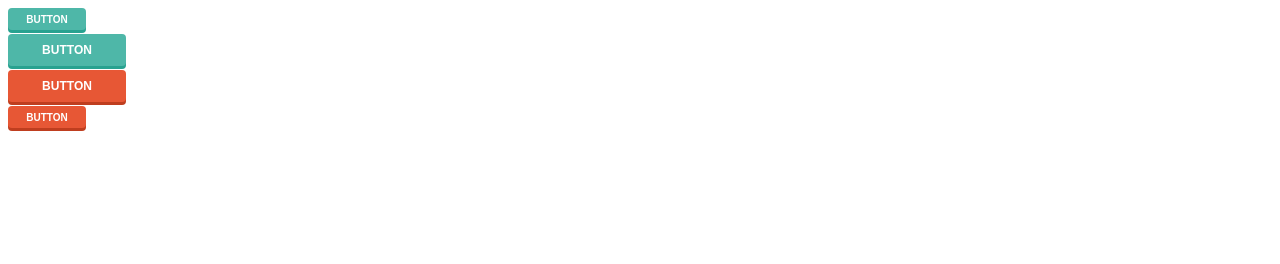
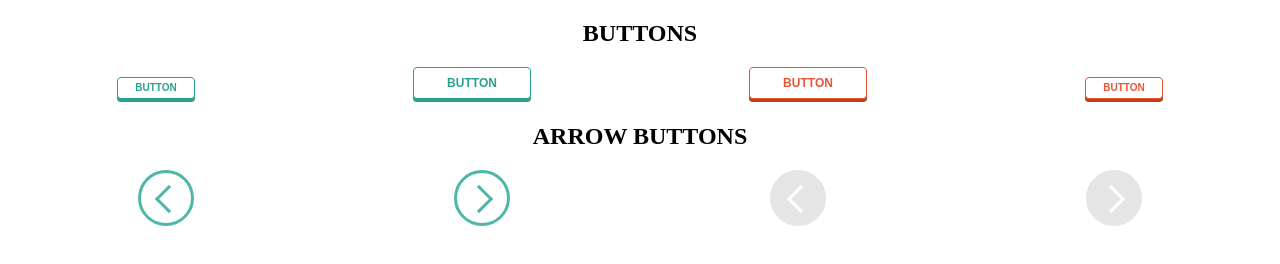
Before and after one commit to mojojoss/second_layout, a website: page index.html in a window 1280 px wide. Drawn offline with Linux system fonts and the light colour scheme.

Commit message:
add_arrow_buttons

```diff
--- a/index.html
+++ b/index.html
@@ -8,10 +8,28 @@
 </head>
 
 <body>
-	<button class="__button _button_color-aqua">BUTTON</button>
-	<button class="__button _button_color-aqua _button_size-big">BUTTON</button>
-	<button class="__button _button_color-red _button_size-big">BUTTON</button>
-	<button class="__button _button_color-red">BUTTON</button>
+	<h2 style="text-align: center">BUTTONS</h2>
+	<div id="buttons" style="display: flex; justify-content: space-around; align-items: flex-end;">
+		<button class="__button _button_color-aqua">BUTTON</button>
+		<button class="__button _button_color-aqua _button_size-big ripp">BUTTON</button>
+		<button class="__button _button_color-red _button_size-big">BUTTON</button>
+		<button class="__button _button_color-red">BUTTON</button>
+	</div>
+	<h2 style="text-align: center">ARROW BUTTONS</h2>
+	<div id="arrow buttons" style="display: flex; justify-content: space-around; align-items: flex-end;">
+		<a href="#">
+      <span class="_arrow-button_left"></span>
+    </a>
+		<a href="#">
+      <span class="_arrow-button_right"></span>
+    </a>
+		<a href="#">
+      <span class="_arrow-button_left-disabled"></span>
+    </a>
+		<a href="#">
+      <span class="_arrow-button_right-disabled"></span>
+    </a>
+	</div>
 
 
 
--- /dev/null
+++ b/main/__arrow-button/_arrow-button_left-disabled.css
@@ -0,0 +1,21 @@
+._arrow-button_left-disabled {
+	display: inline-block;
+	width: 50px;
+	height: 50px;
+	border: 3px solid rgb(229, 229, 229);
+	border-radius: 50%;
+	background-color: rgb(229, 229, 229);
+	border-color: rgb(229, 229, 229);
+}
+
+._arrow-button_left-disabled::after {
+	content: '';
+	display: inline-block;
+	margin-top: 16px;
+	margin-left: 18px;
+	width: 17px;
+	height: 17px;
+	border-top: 3px solid white;
+	border-right: 3px solid white;
+	transform: rotate(-135deg);
+}
--- /dev/null
+++ b/main/__arrow-button/_arrow-button_left.css
@@ -0,0 +1,29 @@
+._arrow-button_left {
+	display: inline-block;
+	width: 50px;
+	height: 50px;
+	border: 3px solid rgb(78, 183, 168);
+	border-radius: 50%;
+	transition-duration: .4s;
+}
+
+._arrow-button_left::after {
+	content: '';
+	display: inline-block;
+	margin-top: 16px;
+	margin-left: 18px;
+	width: 17px;
+	height: 17px;
+	border-top: 3px solid rgb(78, 183, 168);
+	border-right: 3px solid rgb(78, 183, 168);
+	transform: rotate(-135deg);
+	transition-duration: .4s;
+}
+._arrow-button_left:hover{
+	background-color: rgb(78, 183, 168);
+	transition: all .4s ease;
+}
+._arrow-button_left:hover::after{
+	border-color:white;
+	transition: all .4s ease;
+}
--- /dev/null
+++ b/main/__arrow-button/_arrow-button_right-disabled.css
@@ -0,0 +1,21 @@
+._arrow-button_right-disabled {
+	display: inline-block;
+	width: 50px;
+	height: 50px;
+	border: 3px solid rgb(78, 183, 168);
+	border-radius: 50%;
+	background-color: rgb(229, 229, 229);
+	border-color: rgb(229, 229, 229);
+}
+
+._arrow-button_right-disabled::after {
+	content: '';
+	display: inline-block;
+	margin-top: 16px;
+	margin-left: 12px;
+	width: 17px;
+	height: 17px;
+	border-top: 3px solid white;
+	border-right: 3px solid white;
+	transform: rotate(-315deg);
+}
--- /dev/null
+++ b/main/__arrow-button/_arrow-button_right.css
@@ -0,0 +1,30 @@
+._arrow-button_right {
+	display: inline-block;
+	width: 50px;
+	height: 50px;
+	border: 3px solid rgb(78, 183, 168);
+	border-radius: 50%;
+	transition-duration: .4s;
+	outline: none;
+}
+
+._arrow-button_right::after {
+	content: '';
+	display: inline-block;
+	margin-top: 16px;
+	margin-left: 12px;
+	width: 17px;
+	height: 17px;
+	border-top: 3px solid rgb(78, 183, 168);
+	border-right: 3px solid rgb(78, 183, 168);
+	transform: rotate(-315deg);
+	transition-duration: .4s;
+}
+._arrow-button_right:hover{
+	background-color: rgb(78, 183, 168);
+	transition: all .4s ease;
+}
+._arrow-button_right:hover::after{
+	border-color:white;
+	transition: all .4s ease;
+}
--- a/main/__button/__button.css
+++ b/main/__button/__button.css
@@ -5,8 +5,6 @@
 	display: block;
 	width: 78px;
 	height: 22px;
-	outline: none;
-	border: none;
 	font-weight: bold;
 	cursor: pointer;
 	overflow: hidden;
@@ -14,6 +12,7 @@
 	border-radius: 4px;
 	font-size: 10px;
 	box-shadow: 0px 3px;
+
 }
 
 .ripple {
@@ -34,7 +33,3 @@
 		opacity: 0;
 	}
 }
-.__button:active{
-	transform: translate(0, 3px);
-	box-shadow:0px 0px;
-}
--- a/main/__button/_button_color-aqua/_button_color-aqua.css
+++ b/main/__button/_button_color-aqua/_button_color-aqua.css
@@ -1,5 +1,18 @@
-._button_color-aqua{
+._button_color-aqua {
+	background-color: white;
+	color:rgb(40, 162, 144);
+	box-shadow: 0 3px rgb(40, 162, 144);
+	outline: none;
+	border: 1px solid rgb(40, 162, 144);
+	transition-duration: .4s;
+}
+._button_color-aqua:active{
+	transform: translate(0, 3px);
+	box-shadow:0px 0px;
+}
+._button_color-aqua:hover{
 	background: rgb(78, 183, 168);
 	color: white;
-	box-shadow:0 3px rgb(40,162,144);
+	border: none;
+	transition: all .4s ease;
 }
--- a/main/__button/_button_color-red/_button_color-red.css
+++ b/main/__button/_button_color-red/_button_color-red.css
@@ -1,5 +1,19 @@
-._button_color-red{
+._button_color-red {
+	background: white;
+	color: rgb(231, 87, 53);
+	box-shadow: 0 3px rgb(191, 62, 31);
+	outline: none;
+	border: 1px solid rgb(231, 87, 53);
+	transition-duration: .4s;
+}
+
+._button_color-red:active {
+	transform: translate(0, 3px);
+	box-shadow: 0px 0px;
+}
+._button_color-red:hover{
 	background: rgb(231, 87, 53);
 	color: white;
-	box-shadow:0 3px rgb(191,62,31);
+	border: none;
+	transition: all .4s ease;
 }
--- a/main/main.js
+++ b/main/main.js
@@ -3,3 +3,7 @@ import './__button/__button.js';
 import './__button/_button_color-aqua/_button_color-aqua.css';
 import './__button/_button_size-big/_button_size-big.css';
 import './__button/_button_color-red/_button_color-red.css';
+import './__arrow-button/_arrow-button_left.css';
+import './__arrow-button/_arrow-button_right.css';
+import './__arrow-button/_arrow-button_left-disabled.css';
+import './__arrow-button/_arrow-button_right-disabled.css';
```
Also changed, not shown: build/app.bundle.js.
